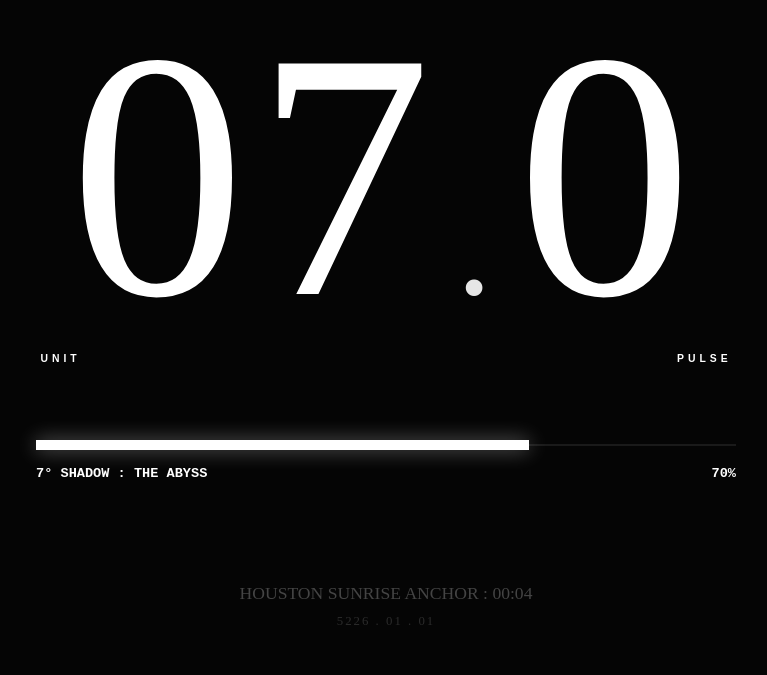
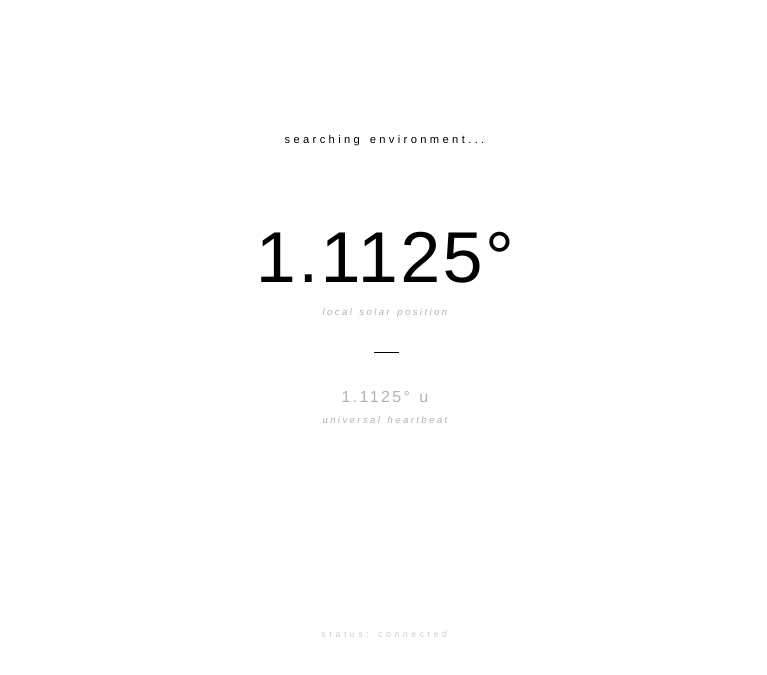
Before and after one commit to papayagoddess/away, a plain HTML site: page index.html in a window 1280 px wide. Shown: the part 121-796 px from the top of the page, without its empty margins (254-1021 px from the left). Drawn offline with Linux system fonts and the light colour scheme.

Commit message:
Update index.html

```diff
--- a/index.html
+++ b/index.html
@@ -2,105 +2,96 @@
 <html lang="en">
 <head>
     <meta charset="UTF-8">
-    <meta name="viewport" content="width=device-width, initial-scale=1.0, maximum-scale=1.0, user-scalable=no">
+    <meta name="viewport" content="width=device-width, initial-scale=1.0">
     <link rel="manifest" href="manifest.json">
-    <title>äway | ORIGIN 10.0</title>
+    <title>äway</title>
     <style>
-        :root { --bg: #050505; }
-        * { box-sizing: border-box; -webkit-font-smoothing: antialiased; }
+        :root { --bg-color: #ffffff; --text-color: #000000; }
         body {
-            background-color: var(--bg); color: #ffffff; font-family: "Didot", serif;
-            margin: 0; display: flex; flex-direction: column;
-            justify-content: center; align-items: center; height: 100vh; overflow: hidden;
+            background-color: var(--bg-color); color: var(--text-color);
+            font-family: "Helvetica Neue", Helvetica, Arial, sans-serif;
+            display: flex; justify-content: center; align-items: center;
+            height: 100vh; margin: 0; text-transform: lowercase;
+            letter-spacing: 0.15em; overflow: hidden;
         }
-        #quantum-wrap { text-align: center; cursor: pointer; width: 90%; margin-top: -60px; }
-        #readout {
-            display: flex; justify-content: center; align-items: baseline;
-            font-size: clamp(8rem, 35vw, 22rem); font-weight: 400;
-            line-height: 0.9; letter-spacing: 10px; margin-bottom: 20px;
+        .viewport-lock {
+            display: flex; flex-direction: column; justify-content: center;
+            align-items: center; width: 100%; max-width: 400px;
+            text-align: center; padding: 20px;
         }
-        .dot { font-size: 0.4em; margin: 0 15px; opacity: 0.9; }
-        #quantities {
-            display: flex; justify-content: space-between; width: 100%;
-            padding: 0 20%; font-family: "Arial", sans-serif;
-            font-weight: bold; font-size: 0.65rem; letter-spacing: 4px; text-transform: uppercase; margin-bottom: 80px;
-        }
-        #track-container { width: 85vw; max-width: 700px; margin: 0 auto; position: relative; }
-        #track { width: 100%; height: 2px; background: #1a1a1a; position: relative; }
-        #fill {
-            height: 500%; top: -4px; width: 0%; position: absolute;
-            background-color: #ffffff; box-shadow: 0 0 20px rgba(255,255,255,0.4);
-            transition: background-color 1.5s ease, width 1s linear;
-        }
-        #bar-metrics {
-            display: flex; justify-content: space-between; margin-top: 20px;
-            font-family: 'Courier New', monospace; font-size: 0.85rem; font-weight: bold; text-transform: uppercase;
-        }
-        #footer {
-            position: absolute; bottom: 50px; width: 100%; text-align: center;
-            font-family: "Didot", serif; font-size: 1.1rem; color: #444;
-        }
-        #coord { font-size: 0.8rem; letter-spacing: 2px; margin-top: 10px; opacity: 0.6; }
+        #weather-status { font-size: 0.7rem; margin-bottom: 5rem; letter-spacing: 0.3em; font-weight: 500; }
+        #local-degree { font-size: 4.5rem; font-weight: 200; line-height: 0.9; margin-bottom: 0.5rem; }
+        #universal-degree { font-size: 1rem; font-weight: 400; opacity: 0.3; }
+        .label { font-size: 0.6rem; opacity: 0.3; margin-top: 8px; font-style: italic; }
+        .divider { width: 25px; height: 1px; background: #000; margin: 35px auto; }
+        #connection-info { position: fixed; bottom: 40px; font-size: 0.55rem; opacity: 0.2; letter-spacing: 0.4em; width: 100%; text-align: center; }
     </style>
 </head>
-<body onclick="toggleChaos()">
-    <div id="quantum-wrap">
-        <div id="readout"><span id="u">00</span><span class="dot">.</span><span id="p">0</span></div>
-        <div id="quantities"><span>UNIT</span><span>PULSE</span></div>
-        <div id="track-container">
-            <div id="track"><div id="fill"></div></div>
-            <div id="bar-metrics">
-                <span id="degree-status">LIGHT : THE FLARE</span>
-                <span id="perc-display">0%</span>
-            </div>
-        </div>
+<body>
+
+    <div class="viewport-lock">
+        <div id="weather-status">searching environment...</div>
+        <div id="local-degree">0.0000°</div>
+        <div class="label">local solar position</div>
+        <div class="divider"></div>
+        <div id="universal-degree">0.0000° u</div>
+        <div class="label">universal heartbeat</div>
     </div>
-    <div id="footer">
-        HOUSTON SUNRISE ANCHOR : <span id="false-time">00:00</span>
-        <div id="coord">5226 . 01 . 01</div>
-    </div>
+    <div id="connection-info">status: connected</div>
 
     <script>
-        let isChaos = false;
-        function getStatus(total) {
-            // 0-5 is Star (Light), 5-10 is Moon (Shadow)
-            if (total < 2.5) return "LIGHT : THE FLARE";
-            if (total < 5.0) return "LIGHT : THE DESCENT";
-            if (total < 7.5) return "SHADOW : THE ABYSS";
-            return "SHADOW : THE SHORELINE";
+        let userLon = null, userLat = null;
+
+        // Service Worker & Notification Request
+        if ('serviceWorker' in navigator) {
+            navigator.serviceWorker.register('sw.js').then(reg => {
+                Notification.requestPermission();
+                setInterval(() => {
+                    if (reg.active) {
+                        reg.active.postMessage({
+                            type: 'TICK',
+                            degree: document.getElementById('local-degree').textContent,
+                            weather: document.getElementById('weather-status').textContent
+                        });
+                    }
+                }, 5000); // Updates notification every 5 seconds to save battery
+            });
         }
-        function update() {
+
+        function updateStatus() {
+            const statusEl = document.getElementById('connection-info');
+            statusEl.textContent = navigator.onLine ? "status: connected" : "ethereal - null";
+        }
+
+        async function fetchWeather(lat, lon) {
+            if (!navigator.onLine) return;
+            try {
+                const res = await fetch(`https://api.open-meteo.com/v1/forecast?latitude=${lat}&longitude=${lon}&current_weather=true&temperature_unit=fahrenheit`);
+                const data = await res.json();
+                const desc = data.current_weather.weathercode <= 3 ? "clear skies" : "active atmosphere";
+                document.getElementById('weather-status').textContent = `${Math.round(data.current_weather.temperature)}°f — ${desc}`;
+            } catch (e) { document.getElementById('weather-status').textContent = "env: unavailable"; }
+        }
+
+        navigator.geolocation.getCurrentPosition(pos => {
+            userLat = pos.coords.latitude; userLon = pos.coords.longitude;
+            fetchWeather(userLat, userLon);
+        });
+
+        function tick() {
             const now = new Date();
-            let start = new Date();
-            start.setHours(7, 10, 0, 0); // TRUE SUNRISE ANCHOR
-            if (now < start) start.setDate(start.getDate() - 1);
+            const utcSec = (now.getUTCHours() * 3600) + (now.getUTCMinutes() * 60) + now.getUTCSeconds() + (now.getUTCMilliseconds() / 1000);
+            const uDeg = (utcSec / 86400) * 360;
+            const lDeg = userLon !== null ? (uDeg + userLon + 360) % 360 : ( ( (now.getHours()*3600)+(now.getMinutes()*60)+now.getSeconds() ) / 86400 * 360 );
 
-            let elapsed = now - start;
-            let totalSubs = (elapsed / 86400000) * 1000;
+            document.getElementById('local-degree').textContent = lDeg.toFixed(4) + "°";
+            document.getElementById('universal-degree').textContent = uDeg.toFixed(4) + "° u";
+            updateStatus();
+        }
 
-            let pulse = Math.floor((totalSubs / 10) % 10);
-            let unit = Math.floor(totalSubs / 100);
-
-            document.getElementById('u').innerText = unit.toString().padStart(2, '0');
-            document.getElementById('p').innerText = pulse;
-            document.getElementById('degree-status').innerText = `${unit}° ${getStatus(unit + (pulse/10))}`;
-
-            let pct = (totalSubs / 1000) * 100;
-            document.getElementById('fill').style.width = pct + "%";
-            document.getElementById('perc-display').innerText = Math.floor(pct) + "%";
-            document.getElementById('false-time').innerText = now.getHours().toString().padStart(2, '0') + ":" + now.getMinutes().toString().padStart(2, '0');
-
-            if (isChaos) {
-                const hue = (unit * 36) % 360;
-                document.getElementById('fill').style.backgroundColor = `hsl(${hue}, 100%, 65%)`;
-                document.getElementById('degree-status').style.color = `hsl(${hue}, 100%, 65%)`;
-            } else {
-                document.getElementById('fill').style.backgroundColor = "#ffffff";
-                document.getElementById('degree-status').style.color = "#ffffff";
-            }
-        }
-        function toggleChaos() { isChaos = !isChaos; update(); }
-        setInterval(update, 1000); update();
+        setInterval(tick, 50);
+        setInterval(() => { if(userLat) fetchWeather(userLat, userLon) }, 600000);
+        window.addEventListener('online', updateStatus); window.addEventListener('offline', updateStatus);
     </script>
 </body>
-  </html>
+</html>
```
